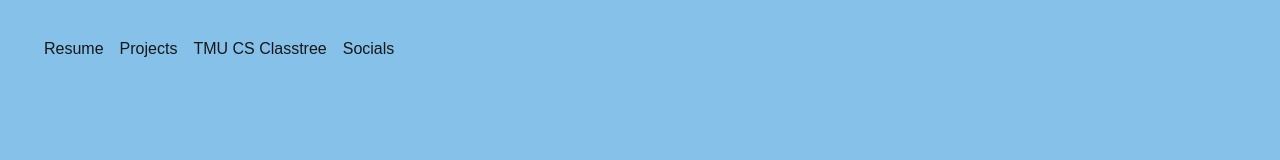
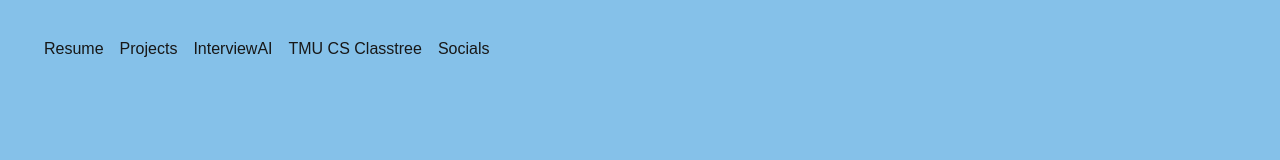
Before and after one commit to arifekrem/MyWebsite, a website: page index.html in a window 1280 px wide. Shown: the top 160 px of the page. Drawn offline with nearby package versions, Linux system fonts and the light colour scheme; a web font is replaced by a local one.

Commit message:
Update index.html
add InterviewAI link

```diff
--- a/index.html
+++ b/index.html
@@ -237,6 +237,9 @@
                     <a class="nav-link" href="https://github.com/arifekrem" target="_blank">Projects</a>
                 </li>
                 <li class="nav-item">
+                    <a class="nav-link" href="https://www.interviewai.ca/" target="_blank">InterviewAI</a>
+                </li>
+                <li class="nav-item">
                     <a class="nav-link" href="https://arifekrem.github.io/TMU_CS_ClassList/" target="_blank">TMU CS Classtree</a>
                 </li>
                 <li class="nav-item">
```
